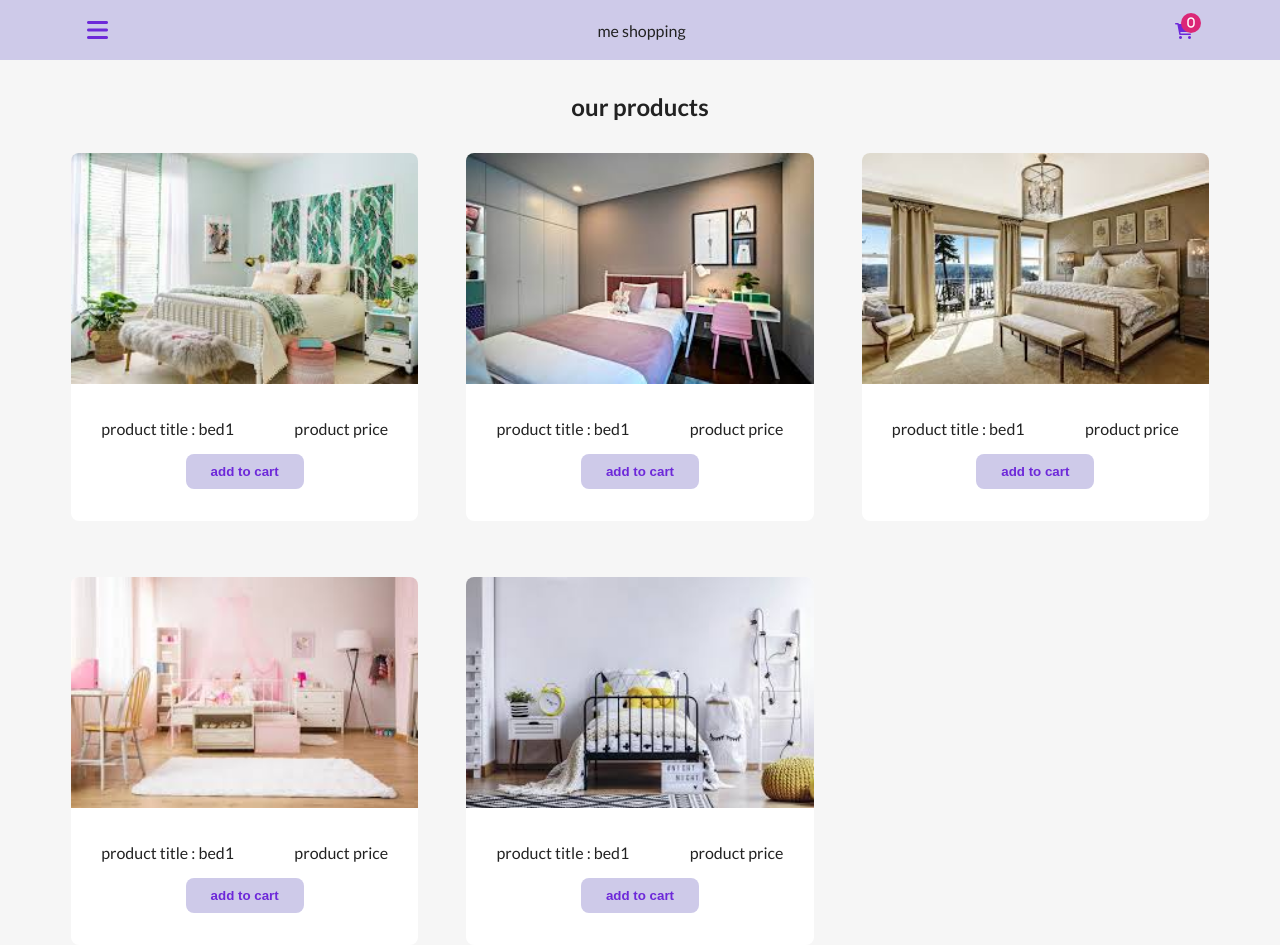
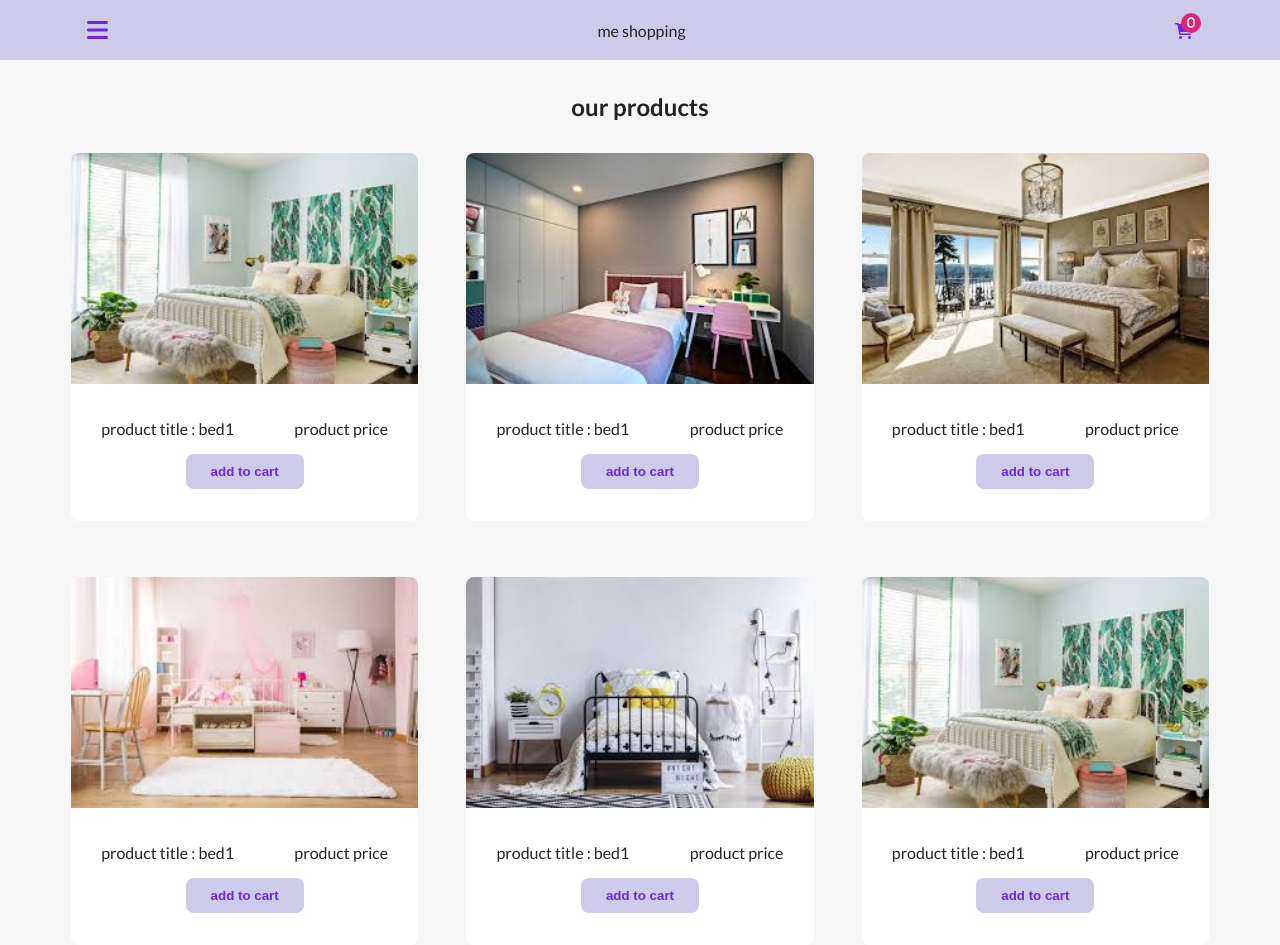
Before and after one commit to jamiletorabi/git-shopping, a plain HTML site: page index.html in a window 1280 px wide. Drawn offline with Linux system fonts and the light colour scheme.

Commit message:
new product added

```diff
--- a/index.html
+++ b/index.html
@@ -111,7 +111,25 @@
 
             </section>
 
-            </div>
+
+
+
+            <!--product 6-->
+
+            <section class="product">
+                <div class="img-container">
+                    <img class="product-img" src="./images/images5.jpg" alt="p -1">
+                </div>
+                <div class="product-desc">
+                    <p class="products-title">product title : bed1</p>
+                    <p class="products-price">product price </p>
+
+                </div>
+                <button class="add-to-cart">add to cart</button>
+
+            </section>
+
+           </div>
 
 
         </div>
```
